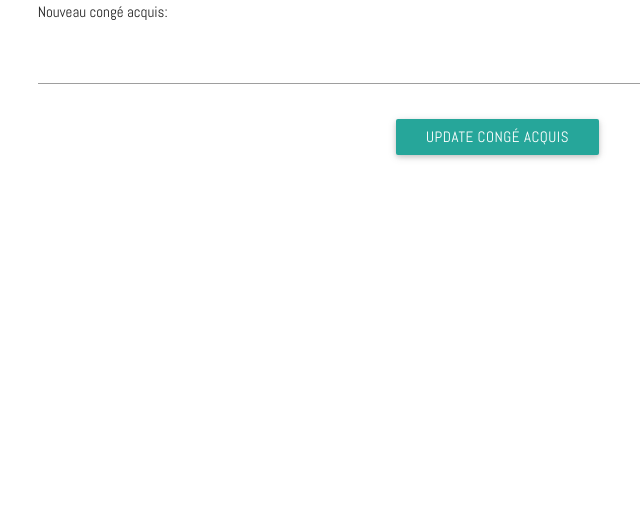
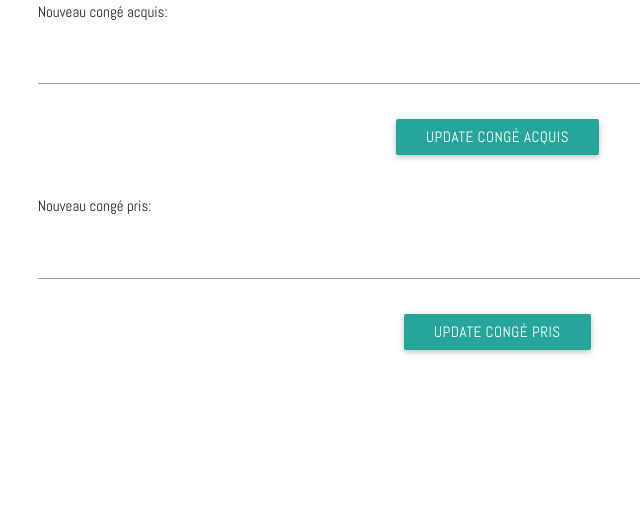
Before and after one commit to isma91/conge-rh, a PHP site: page /view/conge.php?id=1 in a window 1280 px wide. Shown: the part 307-832 px from the top of the page, without its empty margins (143-783 px from the left). Run offline with PHP 8.4, Linux system fonts and the light colour scheme; tables that the repository leaves empty or names only in its code hold one stand-in row (values such as "Sample post").

Commit message:
add the form to update our conge pris and display a message

```diff
--- a/v2/view/conge.php
+++ b/v2/view/conge.php
@@ -15,7 +15,15 @@ if (isset($_POST["updateAcquis"])) {
         $message = '<div class="failed"><p>Un problème est survenue !!</p></div>';
     }
 }
-
+if (isset($_POST["updatePris"])) {
+    $update = $bdd->updateCongePris($_POST['id'], $_POST['pris']);
+    $data = $bdd->getAllById($_POST["id"]);
+    if ($update) {
+        $message = '<div class="success"><p>Congé modifier avec succès !!</p></div>';
+    } else {
+        $message = '<div class="failed"><p>Un problème est survenue !!</p></div>';
+    }
+}
 ?>
 <!DOCTYPE html>
 <html>
@@ -84,6 +92,21 @@ if (isset($_POST["updateAcquis"])) {
         </div>
     </form>
 </div>
-
+<div class="container">
+    <form action="#" method="POST" class="row">
+        <div class="row">
+            <div class="col s12">
+            Nouveau congé pris:
+                <div class="input-field inline">
+                    <input name="pris" type="number">
+                </div>
+                <input type="hidden" name="id" value="<?php echo $data[0]['id']; ?>" />
+            </div>
+        </div>
+        <div class="row center">
+            <button class="btn waves-effect waves-light" name="updatePris" type="submit">Update Congé Pris</button>
+        </div>
+    </form>
+</div>
 </body>
 </html>
```
